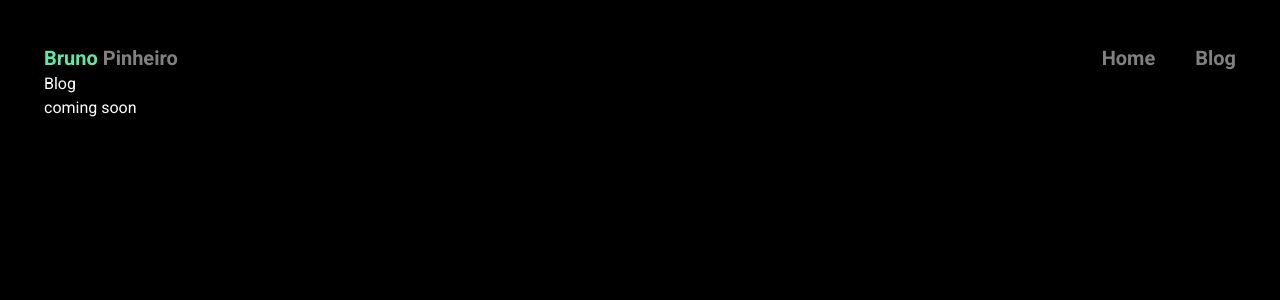
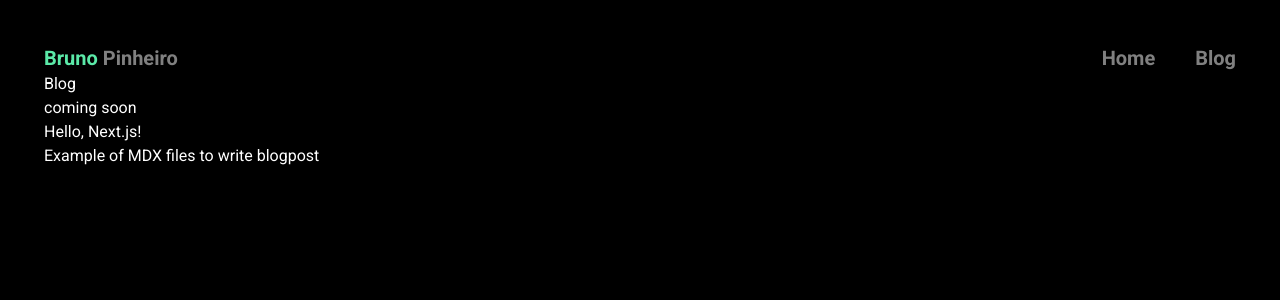
Before and after one commit to brunocroh/blog, a Next.js app: page /blog in a window 1280 px wide. Shown: the top 300 px of the page. Built offline with nearby package versions, Linux system fonts and the light colour scheme.

Commit message:
fix: support to mdx blog posts

```diff
--- /dev/null
+++ b/app/blog/hello.mdx
@@ -0,0 +1,3 @@
+# Hello, Next.js!
+
+## Example of MDX files to write blogpost
--- a/app/blog/page.tsx
+++ b/app/blog/page.tsx
@@ -1,8 +1,11 @@
+import HelloWorld from "./hello.mdx";
+
 const Blog = () => {
   return (
     <>
       <h1 className="text-white">Blog</h1>
       <h2 className="text-white">coming soon</h2>
+      <HelloWorld />
     </>
   );
 };
--- /dev/null
+++ b/mdx-components.tsx
@@ -0,0 +1,16 @@
+import type { MDXComponents } from "mdx/types";
+
+// This file allows you to provide custom React components
+// to be used in MDX files. You can import and use any
+// React component you want, including components from
+// other libraries.
+
+// This file is required to use MDX in `app` directory.
+export function useMDXComponents(components: MDXComponents): MDXComponents {
+  return {
+    // Allows customizing built-in components, e.g. to add styling.
+    h1: ({ children }) => <h1 className="text-white">{children}</h1>,
+    h2: ({ children }) => <h2 className="text-white">{children}</h2>,
+    ...components,
+  };
+}
```
